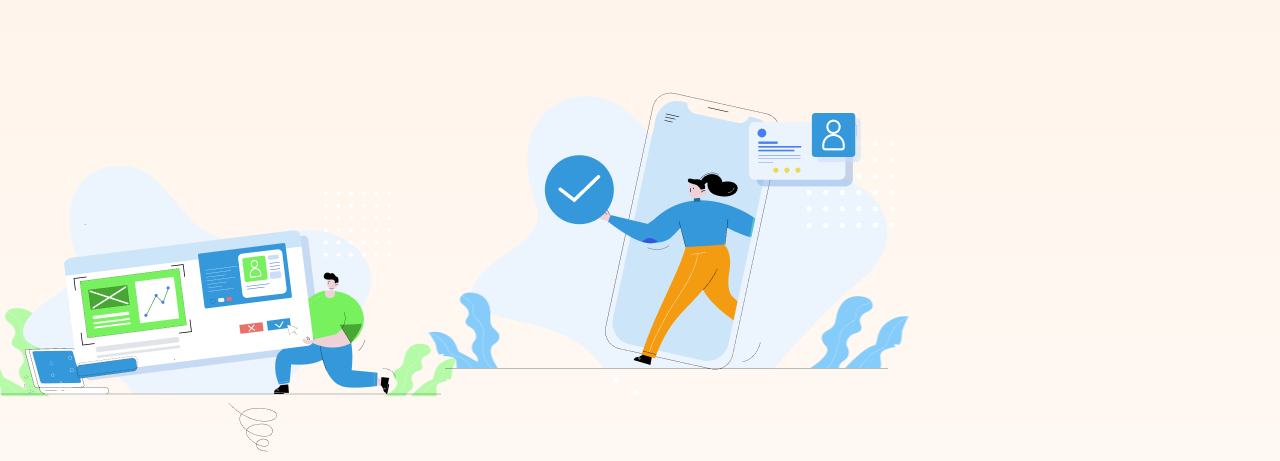
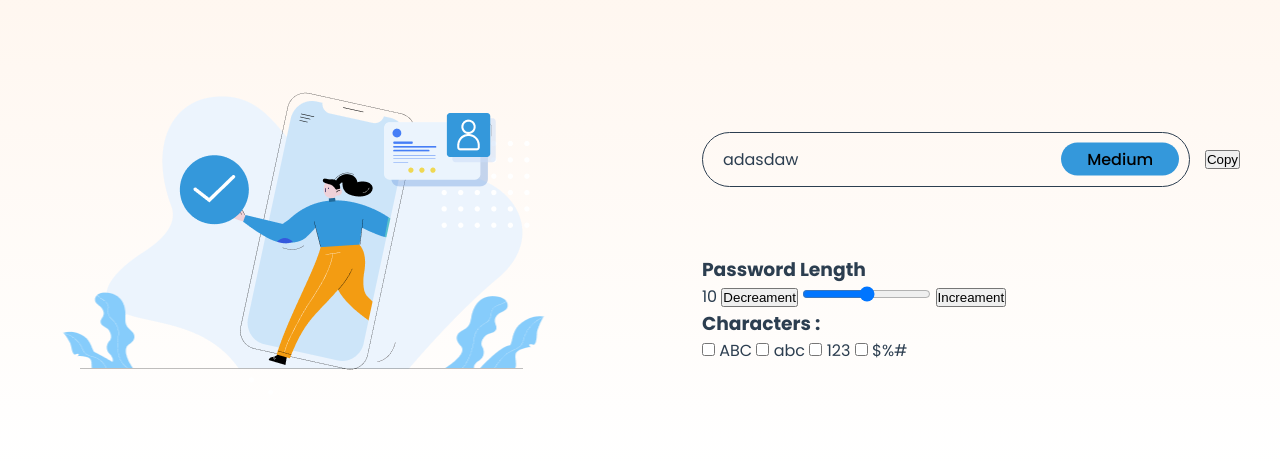
Before and after one commit to meheraj786/random-pass-generator, a plain HTML site: page index.html in a window 1280 px wide. Shown: the part 332-793 px from the top of the page. Drawn offline with Linux system fonts and the light colour scheme.

Commit message:
result css done

```diff
--- a/css/style.css
+++ b/css/style.css
@@ -5,7 +5,7 @@
 }
 body{
   width: 100%;
-  height: 100%;
+  height: 100vh;
   background: linear-gradient(0deg, #FFFFFF , #FFF1E5 );
   color: var(--text);
   font-family: "Poppins", sans-serif;
@@ -42,7 +42,7 @@ body{
 
 #main .pass-left .img-strong{
   position: relative;
-  display: inline-block;
+  display: none;
 }
 #main .pass-left .img-strong .flower-left, .flower-right, .icon{
   position: absolute;
@@ -88,7 +88,7 @@ body{
 }
 #main .pass-left .img-weak{
   position: relative;
-  display: inline-block;
+  display: none;
 }
 #main .pass-left .img-weak .flower-left, .flower-right, .icon{
   position: absolute;
@@ -107,6 +107,45 @@ body{
   top: 30%;
   left: 10%;
   animation: float 2s infinite ease-in-out;
+}
+
+
+#main .main-wrapper{
+  display: flex;
+  justify-content: space-around;
+  align-items: center;
+}
+#main .main-wrapper .pass-right .top{
+  display: flex;
+  align-items: center;
+  margin-bottom: 68px;
+}
+#main .main-wrapper .pass-right .top .pass-result{
+  width: 488px;
+  border: 1px solid var(--text);
+  height: 55px;
+  border-radius: 30px;
+  position: relative;
+  display: flex;
+  padding-left: 20px;
+  align-items: center;
+  margin-right: 15px;
+}
+#main .main-wrapper .pass-right .top .pass-result .comment{
+  position: absolute;
+  width: 118px;
+  height: 33px;
+  color: black;
+  font-weight: 500;
+  border-radius: 20px;
+  display: flex;
+  justify-content: center;
+  align-items: center;
+  background: var(--medium);
+  right: 2%;
+  top: 50%;
+  transform: translateY(-50%);
+
 }
 
 
--- a/index.html
+++ b/index.html
@@ -40,7 +40,8 @@
         <div class="pass-right">
           <div class="top">
             <div class="pass-result">
-              <div class="comment">Medium</div>
+              <p class="password">adasdaw</p>
+              <div class="comment"><span>Medium</span></div>
             </div>
             <button>Copy</button>
           </div>
```
